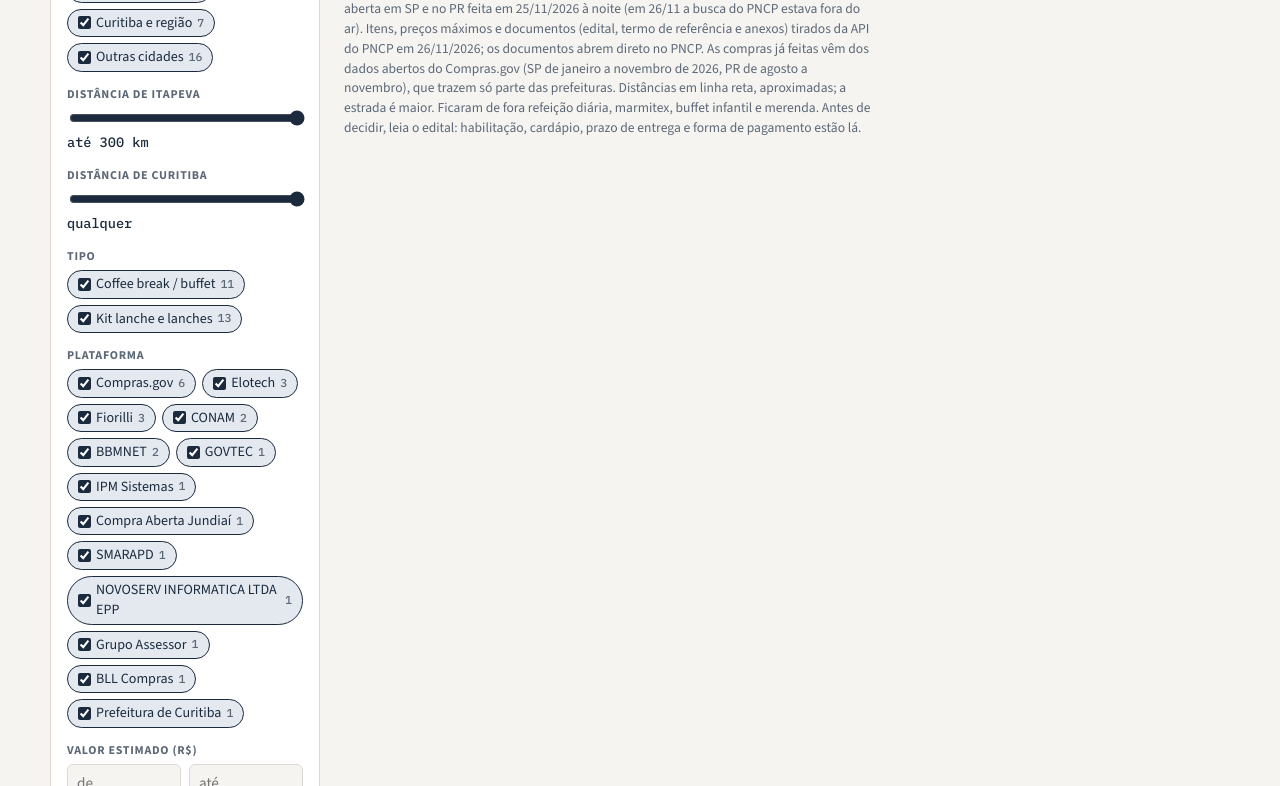
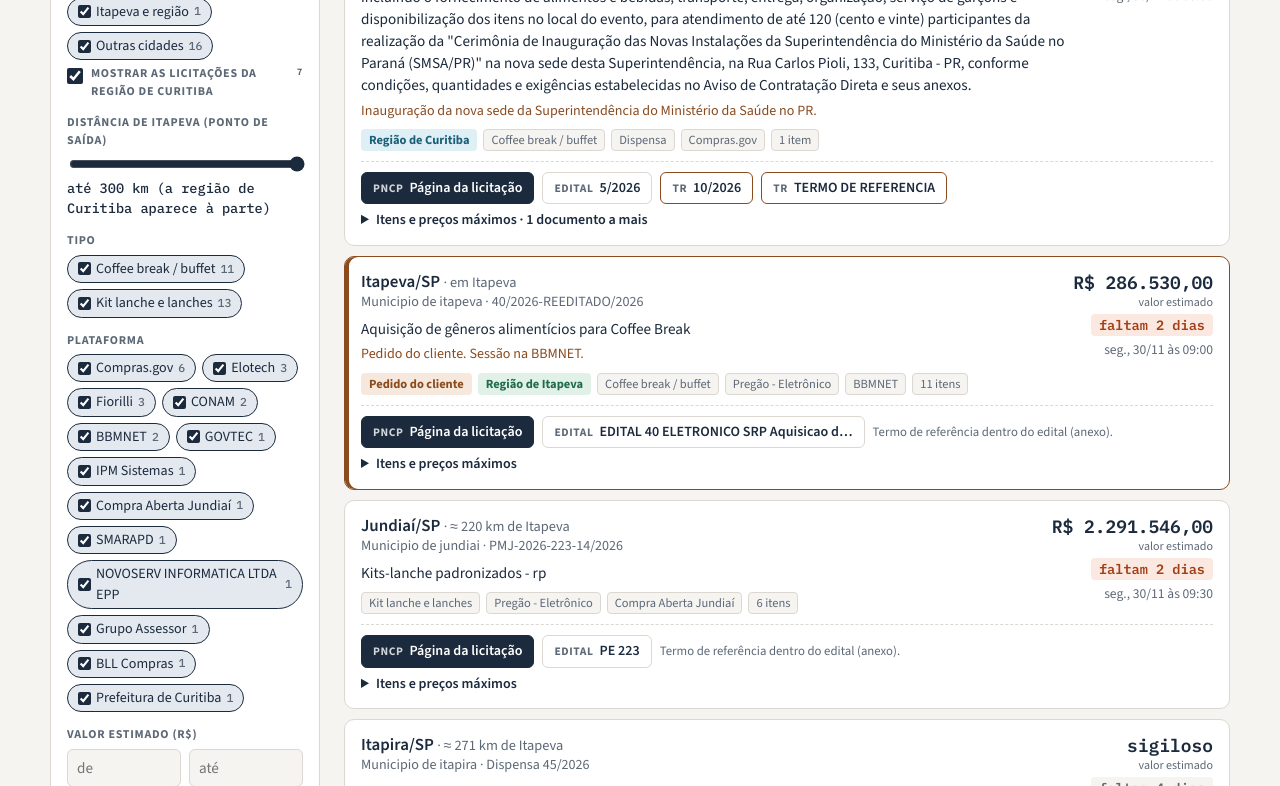
Before and after one commit to Oak-Accountant/painel-coffee-break, a plain HTML site: page index.html in a window 1280 px wide. Shown: the part 585-1371 px from the top of the page. Drawn offline with nearby package versions, Linux system fonts and the light colour scheme.

Commit message:
Itapeva como ponto de saída e opção de mostrar Curitiba

```diff
--- a/index.html
+++ b/index.html
@@ -213,8 +213,8 @@ details.mais summary { cursor: pointer; font-size: 0.88rem; font-weight: 600; co
 <div class="casca">
   <header>
     <div class="marca"><div class="selo" aria-hidden="true">DC</div><div>Preparado por <b>Duarte Carvalho Consultoria</b> · <span id="coleta">PNCP</span></div></div>
-    <h1>Coffee break nas Prefeituras: licitações de <em>coffee break, buffet e lanches</em> perto de Itapeva e de Curitiba</h1>
-    <p class="sub">Licitações com proposta aberta em SP e no PR até 300 km de Itapeva, mais toda a região de Curitiba. Cada ficha traz prazo, valor, itens com preço máximo e a distância das duas cidades. Dá para ligar também as compras de 2026 já feitas, para ver por quanto saíram.</p>
+    <h1>Coffee break nas Prefeituras: licitações de <em>coffee break, buffet e lanches</em> perto de Itapeva</h1>
+    <p class="sub">Licitações com proposta aberta em SP e no PR até 300 km de Itapeva, que é o ponto de saída de todas as distâncias. As da região de Curitiba também aparecem (dá para esconder nos filtros), mas Curitiba não conta como ponto de saída. Cada ficha traz prazo, valor, itens com preço máximo e a distância de Itapeva. Dá para ligar também as compras de 2026 já feitas, para ver por quanto saíram.</p>
     <div class="placar" id="placar"></div>
   </header>
 
@@ -229,16 +229,12 @@ details.mais summary { cursor: pointer; font-size: 0.88rem; font-weight: 600; co
         <div class="campo">
           <span class="rot">Região</span>
           <div class="chips" id="f-reg"></div>
+          <label class="check"><input type="checkbox" id="f-ctb" checked> Mostrar as licitações da região de Curitiba <small id="f-ctb-n"></small></label>
         </div>
         <div class="campo">
-          <label for="f-km">Distância de Itapeva</label>
+          <label for="f-km">Distância de Itapeva (ponto de saída)</label>
           <input type="range" id="f-km" min="25" max="300" step="25" value="300">
           <span class="valor-range" id="f-km-v">até 300 km</span>
-        </div>
-        <div class="campo">
-          <label for="f-kmc">Distância de Curitiba</label>
-          <input type="range" id="f-kmc" min="25" max="400" step="25" value="400">
-          <span class="valor-range" id="f-kmc-v">qualquer</span>
         </div>
         <div class="campo">
           <span class="rot">Tipo</span>
@@ -278,7 +274,6 @@ details.mais summary { cursor: pointer; font-size: 0.88rem; font-weight: 600; co
           <select id="f-ordem">
             <option value="prazo">Encerra primeiro</option>
             <option value="perto">Mais perto de Itapeva</option>
-            <option value="pertoc">Mais perto de Curitiba</option>
             <option value="maior">Maior valor</option>
             <option value="menor">Menor valor</option>
           </select>
@@ -300,7 +295,7 @@ details.mais summary { cursor: pointer; font-size: 0.88rem; font-weight: 600; co
         </div>
         <div class="lado">
           <div class="cartao" id="info"></div>
-          <div class="cartao"><h4>Mais perto de Itapeva ou de Curitiba</h4><ol class="ranking" id="ranking"></ol></div>
+          <div class="cartao"><h4>Mais perto de Itapeva</h4><ol class="ranking" id="ranking"></ol></div>
         </div>
       </div>
       <p class="nota" id="nota-fonte">Fonte: Portal Nacional de Contratações Públicas (PNCP), busca de licitações com proposta aberta em SP e no PR feita em 25/11/2026 à noite (em 26/11 a busca do PNCP estava fora do ar). Itens, preços máximos e documentos (edital, termo de referência e anexos) tirados da API do PNCP em 26/11/2026; os documentos abrem direto no PNCP. As compras já feitas vêm dos dados abertos do Compras.gov (SP de janeiro a novembro de 2026, PR de agosto a novembro), que trazem só parte das prefeituras. Distâncias em linha reta, aproximadas; a estrada é maior. Ficaram de fora refeição diária, marmitex, buffet infantil e merenda. Antes de decidir, leia o edital: habilitação, cardápio, prazo de entrega e forma de pagamento estão lá.</p>
@@ -317,7 +312,9 @@ const brl = (c) => c == null ? "sigiloso" : "R$ " + (c / 100).toLocaleString("pt
 const brlCurto = (c) => c >= 100000000 ? "R$ " + (c / 100000000).toLocaleString("pt-BR", { maximumFractionDigits: 1 }) + " mi" : "R$ " + Math.round(c / 100000).toLocaleString("pt-BR") + " mil";
 const num = (s) => { const n = Number(s); return Number.isFinite(n) ? n : null; };
 const agora = new Date();
-const REGIOES = [["itapeva", "Itapeva e região"], ["curitiba", "Curitiba e região"], ["outras", "Outras cidades"]];
+const REGIOES = [["itapeva", "Itapeva e região"], ["outras", "Outras cidades"]];
+const verCtb = () => $("f-ctb").checked;
+const naVista = (o) => o.regiao !== "curitiba" || verCtb();
 let L = [], MAPA = null, ITAPEVA = null, CURITIBA = null, cidadeSel = null, vb = null, paths = [];
 const ehHist = (o) => o.grupo === "historico";
 const aberta = (o) => !ehHist(o) && new Date(o.enc) > agora;
@@ -341,7 +338,9 @@ async function carregar() {
   try {
     const [r1, r2] = await Promise.all([fetch("licitacoes.json", { cache: "no-cache" }), fetch("mapa_sp_pr.json")]);
     const d = await r1.json(); MAPA = await r2.json();
-    L = d.licitacoes; ITAPEVA = d.itapeva; CURITIBA = d.curitiba;
+    L = [].concat(d.licitacoes || []); ITAPEVA = d.itapeva; CURITIBA = d.curitiba;
+    // o arquivo diário às vezes traz um documento ou item só como objeto, não como lista
+    L.forEach((o) => { o.docs = [].concat(o.docs || []); o.itens = [].concat(o.itens || []); });
     const g = new Date(d.gerado_em);
     $("coleta").textContent = "PNCP, busca de " + g.toLocaleDateString("pt-BR") + " às " + g.toLocaleTimeString("pt-BR", { hour: "2-digit", minute: "2-digit" });
     preencher(); montarMapa(); restaurar(); aplicar();
@@ -360,21 +359,25 @@ function preencher() {
   const vivos = L.filter((o) => !ehHist(o));
   const plats = [...new Set(L.map((o) => o.plataforma))].sort((a, b) => vivos.filter((o) => o.plataforma === b).length - vivos.filter((o) => o.plataforma === a).length);
   chips($("f-plat"), "plataforma", plats);
+  $("f-ctb-n").textContent = vivos.filter((o) => o.regiao === "curitiba").length;
 }
 function marcados(id) { return [...$(id).querySelectorAll("input:checked")].map((i) => i.value); }
 
 function filtros() {
   const q = semAcento($("f-busca").value.trim());
-  const km = +$("f-km").value, kmc = +$("f-kmc").value;
+  const km = +$("f-km").value;
   const regs = marcados("f-reg"), tipos = marcados("f-tipos"), plats = marcados("f-plat");
   const vmin = num($("f-vmin").value), vmax = num($("f-vmax").value);
   const soAbertas = $("f-abertas").checked, hist = $("f-hist").checked;
   return (o) => {
     if (ehHist(o) && !hist) return false;
     if (q && !semAcento(o.mun + " " + o.orgao + " " + o.objeto).includes(q)) return false;
-    if (!regs.includes(o.regiao)) return false;
-    if (km < 300 && o.km > km) return false;
-    if (kmc < 400 && o.kmc > kmc) return false;
+    // Curitiba não é ponto de saída: as da região dela entram ou saem só pela opção "Mostrar as licitações da região de Curitiba"
+    if (o.regiao === "curitiba") { if (!verCtb()) return false; }
+    else {
+      if (!regs.includes(o.regiao)) return false;
+      if (km < 300 && o.km > km) return false;
+    }
     if (!tipos.includes(o.tipo) || !plats.includes(o.plataforma)) return false;
     if ($("f-vmin").value && (o.valor == null || o.valor < vmin * 100)) return false;
     if ($("f-vmax").value && (o.valor == null || o.valor > vmax * 100)) return false;
@@ -384,7 +387,7 @@ function filtros() {
 }
 
 function placar() {
-  const ab = L.filter(aberta);
+  const ab = L.filter((o) => aberta(o) && naVista(o));
   const soma = ab.reduce((s, o) => s + (o.valor || 0), 0);
   const ita = ab.filter((o) => o.regiao === "itapeva"), ctb = ab.filter((o) => o.regiao === "curitiba");
   const prox = ab.slice().sort((a, b) => a.enc.localeCompare(b.enc))[0];
@@ -393,20 +396,17 @@ function placar() {
     <div class="num"><span>Abertas</span><b>${ab.length}</b><small>${cb} de coffee break ou buffet${prox ? " · a próxima fecha em " + esc(prox.mun) + ", " + fmtQuando(prox) : ""}</small></div>
     <div class="num"><span>Valor estimado somado</span><b>${brlCurto(soma)}</b><small>${ab.filter((o) => o.valor == null).length} com valor sigiloso</small></div>
     <div class="num ita"><span>Itapeva e região (até 150 km)</span><b>${ita.length}</b><small>${ita.length ? brlCurto(ita.reduce((s, o) => s + (o.valor || 0), 0)) : "nenhuma aberta"}</small></div>
-    <div class="num ctb"><span>Curitiba e região (até 100 km)</span><b>${ctb.length}</b><small>${ctb.length ? brlCurto(ctb.reduce((s, o) => s + (o.valor || 0), 0)) : "nenhuma aberta"}</small></div>`;
+    <div class="num ctb"><span>Região de Curitiba (não é ponto de saída)</span><b>${verCtb() ? ctb.length : "—"}</b><small>${!verCtb() ? "escondidas nos filtros" : ctb.length ? brlCurto(ctb.reduce((s, o) => s + (o.valor || 0), 0)) : "nenhuma aberta"}</small></div>`;
 }
 
 const ORDEM = {
   prazo: (a, b) => (ehHist(a) - ehHist(b)) || (ehHist(a) ? b.enc.localeCompare(a.enc) : a.enc.localeCompare(b.enc)),
   perto: (a, b) => a.km - b.km || a.enc.localeCompare(b.enc),
-  pertoc: (a, b) => a.kmc - b.kmc || a.enc.localeCompare(b.enc),
   maior: (a, b) => (b.valor ?? -1) - (a.valor ?? -1),
   menor: (a, b) => (a.valor ?? 9e15) - (b.valor ?? 9e15),
 };
 function distTxt(o) {
-  const a = o.km === 0 ? "em Itapeva" : `≈ ${o.km} km de Itapeva`;
-  const b = o.kmc === 0 ? "em Curitiba" : `≈ ${o.kmc} km de Curitiba`;
-  return `${a} · ${b}`;
+  return o.km === 0 ? "em Itapeva" : `≈ ${o.km} km de Itapeva`;
 }
 function ficha(o) {
   const [ptxt, pcls] = prazoTxt(o);
@@ -464,10 +464,9 @@ const din = (v) => { const n = num(v); return n == null || v === "" ? "—" : "R
 function aplicar() {
   const base = L.filter(filtros());
   placar();
-  const lista = (cidadeSel != null ? base.filter((o) => o.map === cidadeSel) : base).sort(ORDEM[$("f-ordem").value]);
-  const km = +$("f-km").value, kmc = +$("f-kmc").value;
-  $("f-km-v").textContent = "até " + km + " km";
-  $("f-kmc-v").textContent = kmc >= 400 ? "qualquer" : "até " + kmc + " km";
+  const lista = (cidadeSel != null ? base.filter((o) => o.map === cidadeSel) : base).sort(ORDEM[$("f-ordem").value] || ORDEM.prazo);
+  const km = +$("f-km").value;
+  $("f-km-v").textContent = "até " + km + " km" + (verCtb() ? " (a região de Curitiba aparece à parte)" : "");
   const nAb = lista.filter(aberta).length, nH = lista.filter(ehHist).length;
   $("conta").innerHTML = `${lista.length} ${lista.length === 1 ? "licitação" : "licitações"} <small>${nAb} abertas${nH ? " · " + nH + " já feitas" : ""}</small>`;
   $("cidade-sel").hidden = cidadeSel == null;
@@ -491,8 +490,7 @@ function montarMapa() {
   vb = [0, 0, MAPA.w, MAPA.h]; aplicarVB();
   paths = MAPA.m.map(([, d], i) => { const p = document.createElementNS(NS, "path"); p.setAttribute("d", d); p.dataset.i = i; svg.appendChild(p); return p; });
   marco(svg, ITAPEVA, "ita", "Itapeva", 150);
-  marco(svg, CURITIBA, "ctb", "Curitiba", 100);
-  $("legenda").innerHTML = `<span>Licitações por município:</span>` + FAIXAS.map(([, r], i) => `<span><i class="lg${i + 1}"></i>${r}</span>`).join("") + `<span><i class="lg0"></i>nenhuma</span><span><i class="lgi"></i>150 km de Itapeva</span><span><i class="lgc"></i>100 km de Curitiba</span>`;
+  $("legenda").innerHTML = `<span>Licitações por município:</span>` + FAIXAS.map(([, r], i) => `<span><i class="lg${i + 1}"></i>${r}</span>`).join("") + `<span><i class="lg0"></i>nenhuma</span><span><i class="lgi"></i>150 km de Itapeva</span>`;
   $("info").innerHTML = "<h4>Escolha uma cidade</h4><p>Passe o mouse ou toque num município. As cores seguem os filtros ao lado.</p>";
   ligarZoom(svg);
 }
@@ -500,8 +498,8 @@ function desenharMapa(base) {
   const g = new Map(); base.forEach((o) => { if (o.map != null) { if (!g.has(o.map)) g.set(o.map, []); g.get(o.map).push(o); } });
   porMun = g;
   paths.forEach((p, i) => { const n = g.has(i) ? g.get(i).length : 0; p.setAttribute("class", (n ? "b" + Math.min(n, 3) : "") + (i === cidadeSel ? " sel" : "")); });
-  const top = [...g].sort((a, b) => Math.min(a[1][0].km, a[1][0].kmc) - Math.min(b[1][0].km, b[1][0].kmc)).slice(0, 14);
-  $("ranking").innerHTML = top.length ? top.map(([i, l]) => `<li><button type="button" data-i="${i}">${esc(MAPA.m[i][0])}/${esc(MAPA.m[i][4])} <small>${l[0].km <= l[0].kmc ? l[0].km + " km de Itapeva" : l[0].kmc + " km de Curitiba"} · ${l.length}</small></button></li>`).join("") : `<li><small>Nenhuma com esses filtros.</small></li>`;
+  const top = [...g].sort((a, b) => a[1][0].km - b[1][0].km).slice(0, 14);
+  $("ranking").innerHTML = top.length ? top.map(([i, l]) => `<li><button type="button" data-i="${i}">${esc(MAPA.m[i][0])}/${esc(MAPA.m[i][4])} <small>${l[0].km} km de Itapeva · ${l.length}</small></button></li>`).join("") : `<li><small>Nenhuma com esses filtros.</small></li>`;
   if (cidadeSel != null) mostrarInfo(cidadeSel);
 }
 function textoInfo(i) {
@@ -509,7 +507,7 @@ function textoInfo(i) {
   const nome = esc(MAPA.m[i][0]) + "/" + esc(MAPA.m[i][4]);
   if (!l.length) return `<h4>${nome}</h4><p>Nenhuma licitação com esses filtros.</p>`;
   const soma = l.reduce((s, o) => s + (o.valor || 0), 0);
-  return `<h4>${nome}</h4><p><b>${l.length}</b> ${l.length === 1 ? "licitação" : "licitações"}</p><p>Valor somado: <b>${soma ? brl(soma) : "sigiloso"}</b></p><p>De Itapeva: <b>≈ ${l[0].km} km</b> · de Curitiba: <b>≈ ${l[0].kmc} km</b></p><button type="button" class="ir" data-i="${i}">Ver na lista</button>`;
+  return `<h4>${nome}</h4><p><b>${l.length}</b> ${l.length === 1 ? "licitação" : "licitações"}</p><p>Valor somado: <b>${soma ? brl(soma) : "sigiloso"}</b></p><p>De Itapeva: <b>≈ ${l[0].km} km</b></p><button type="button" class="ir" data-i="${i}">Ver na lista</button>`;
 }
 function mostrarInfo(i) { $("info").innerHTML = textoInfo(i); }
 function escolher(i) { cidadeSel = i; trocarVista("lista"); aplicar(); }
@@ -555,7 +553,7 @@ function trocarVista(v) {
 }
 
 /* memória do filtro só neste navegador */
-const IDS = ["f-busca", "f-km", "f-kmc", "f-vmin", "f-vmax", "f-abertas", "f-hist", "f-ordem"];
+const IDS = ["f-busca", "f-km", "f-ctb", "f-vmin", "f-vmax", "f-abertas", "f-hist", "f-ordem"];
 function salvar() { try { localStorage.setItem("coffee-filtros", JSON.stringify(Object.fromEntries(IDS.map((id) => [id, $(id).type === "checkbox" ? $(id).checked : $(id).value])))); } catch (e) {} }
 function restaurar() { try { const s = JSON.parse(localStorage.getItem("coffee-filtros") || "{}"); IDS.forEach((id) => { if (id in s) { if ($(id).type === "checkbox") $(id).checked = s[id]; else $(id).value = s[id]; } }); } catch (e) {} }
 
@@ -568,7 +566,7 @@ $("v-lista").addEventListener("click", () => trocarVista("lista"));
 $("v-mapa").addEventListener("click", () => trocarVista("mapa"));
 $("cidade-x").addEventListener("click", () => { cidadeSel = null; aplicar(); });
 $("limpar").addEventListener("click", () => {
-  $("f-busca").value = ""; $("f-km").value = 300; $("f-kmc").value = 400; $("f-vmin").value = ""; $("f-vmax").value = ""; $("f-abertas").checked = true; $("f-hist").checked = false;
+  $("f-busca").value = ""; $("f-km").value = 300; $("f-ctb").checked = true; $("f-vmin").value = ""; $("f-vmax").value = ""; $("f-abertas").checked = true; $("f-hist").checked = false;
   document.querySelectorAll(".chips input").forEach((i) => { i.checked = true; }); cidadeSel = null; aplicar();
 });
 if (matchMedia("(max-width: 860px)").matches) $("painel").open = false;
```
